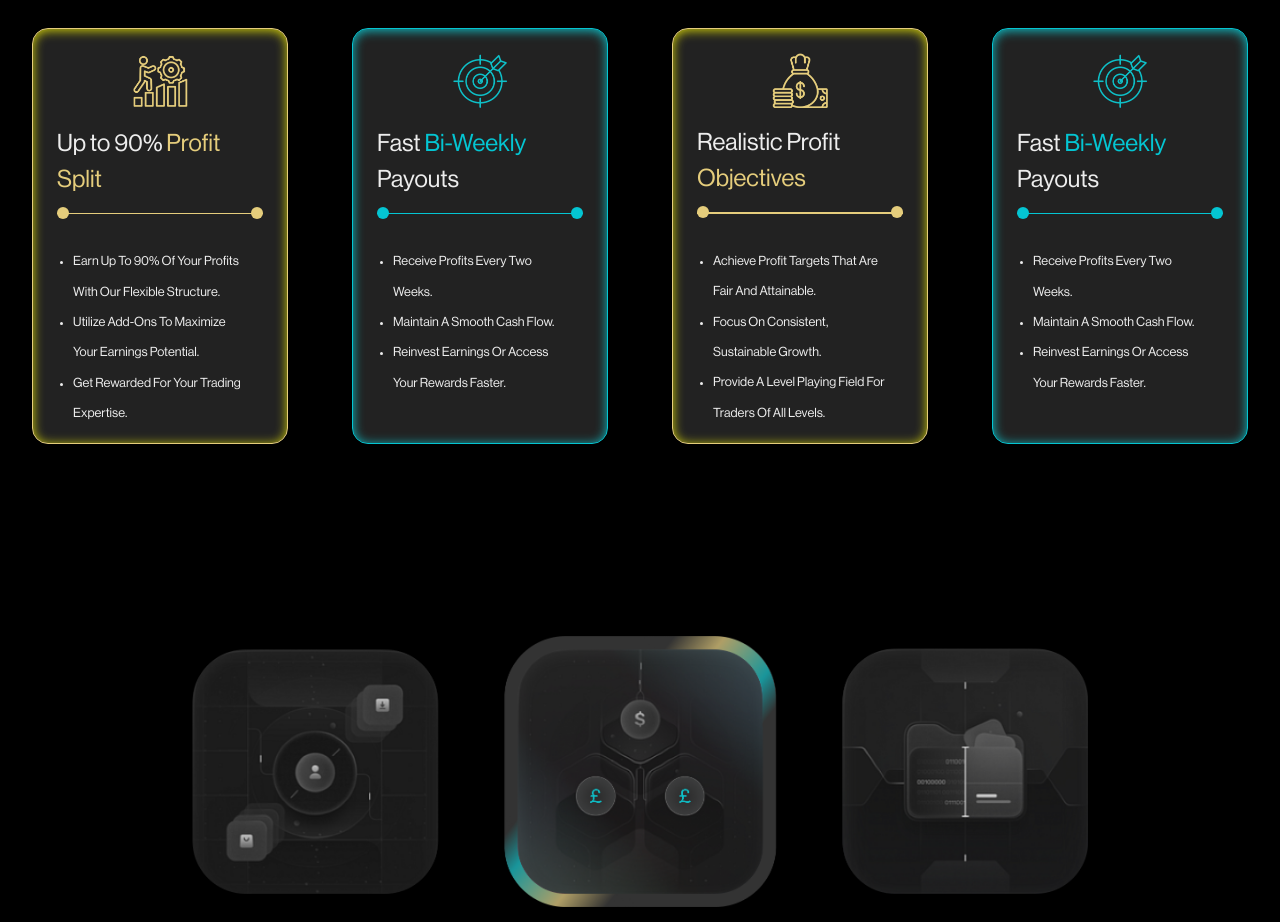
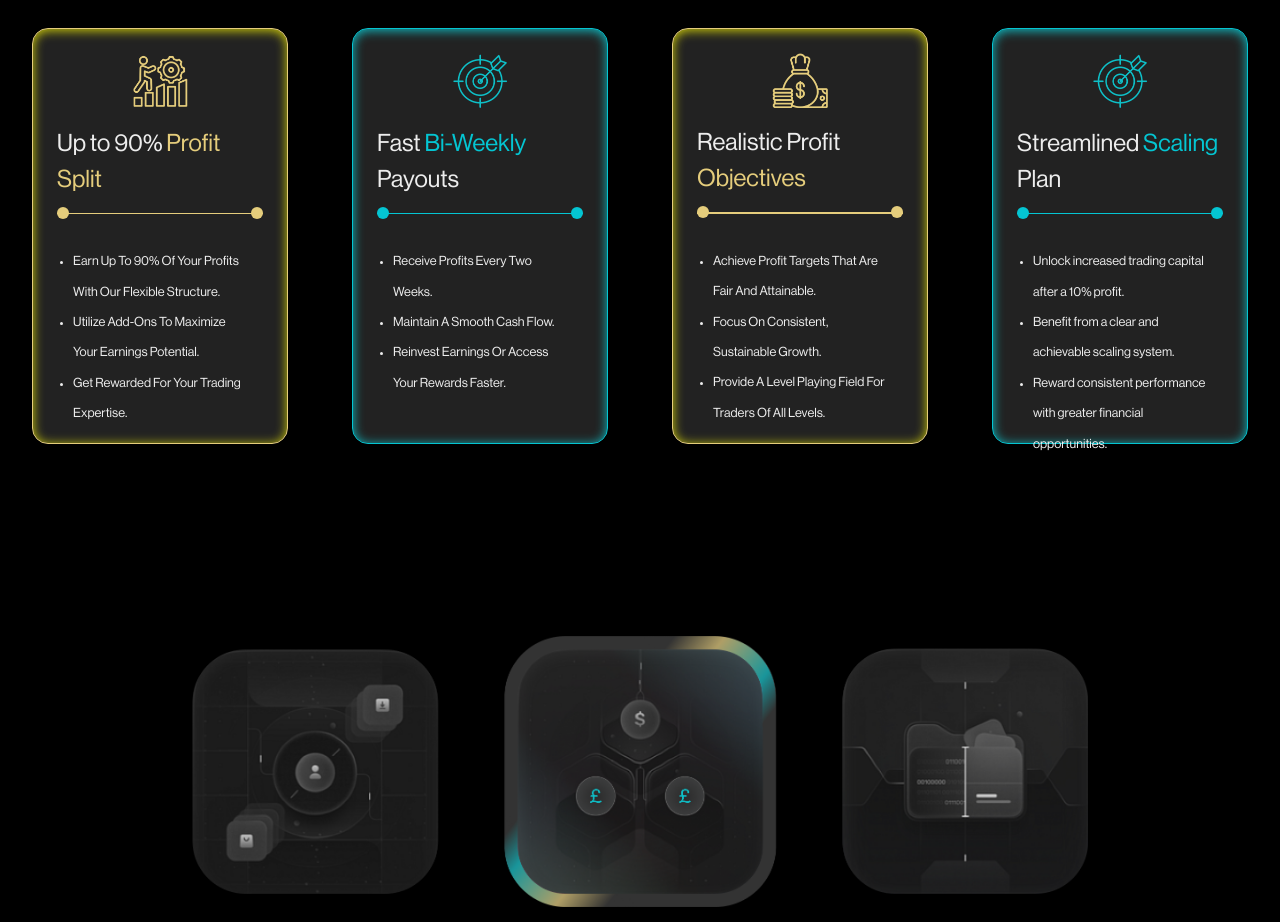
Before and after one commit to Netpuppys/guardeer, a Next.js app: page / in a window 1280 px wide. Shown: the part 5920-6842 px from the top of the page. Built offline with nearby package versions, Linux system fonts and the light colour scheme.

Commit message:
content change

```diff
--- a/app/components/Homepage/PayoutCards.jsx
+++ b/app/components/Homepage/PayoutCards.jsx
@@ -59,14 +59,14 @@ const cards = [
   {
     title: (
       <>
-        Fast <span className="text-[#04C5D2]">Bi-Weekly</span> Payouts
+        Streamlined <span className="text-[#04C5D2]">Scaling</span> Plan
       </>
     ),
     icon: objectives,
     description: [
-      "Receive Profits Every Two Weeks.",
-      "Maintain A Smooth Cash Flow.",
-      "Reinvest Earnings Or Access Your Rewards Faster.",
+      "Unlock increased trading capital after a 10% profit.",
+      "Benefit from a clear and achievable scaling system.",
+      "Reward consistent performance with greater financial opportunities.",
     ],
     color: "#04C5D2",
   },
```
